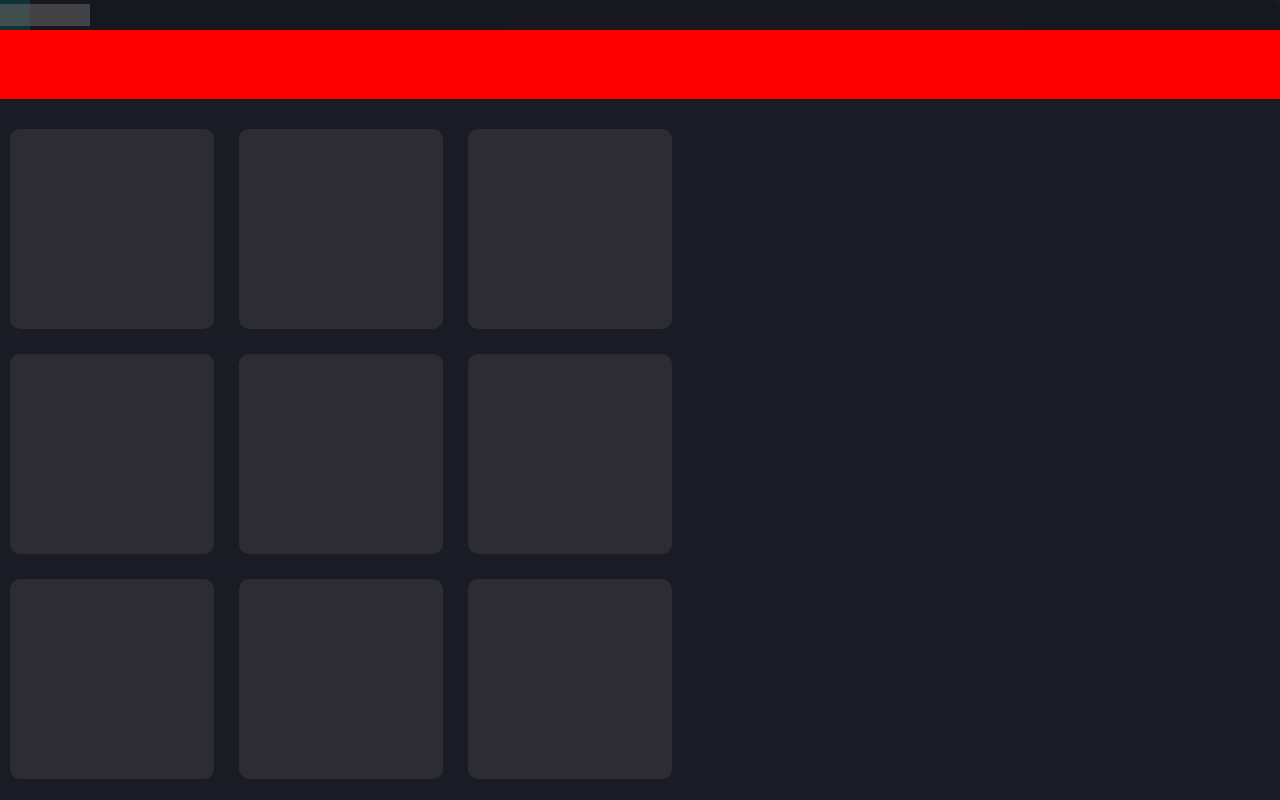
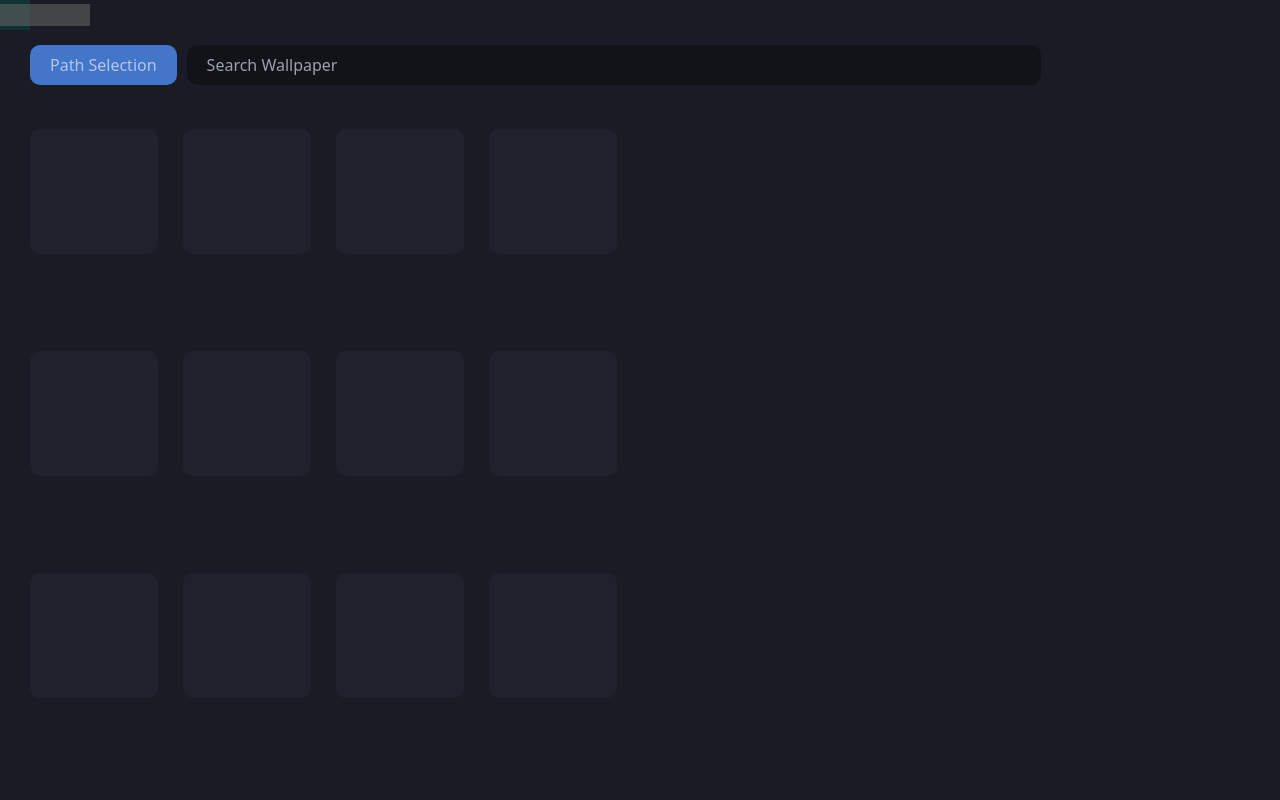
Before and after one commit to MarquisTheCoder/PexelPaper, a SvelteKit app: page / in a window 1280 px wide. Built offline with nearby package versions, Linux system fonts and the light colour scheme; grey boxes are pictures that could not be loaded.

Commit message:
MarquisTheCoder:  Thu Oct 26 10:01:37 CDT 2023

```diff
--- a/src/lib/components/video/WallpaperPreview.svelte
+++ b/src/lib/components/video/WallpaperPreview.svelte
@@ -8,9 +8,9 @@
 
 <style>
     div{
-        width: 30%;
-        height: 200px;
-        background-color: #2d2c32;
+        width: 20%;
+        height: 125px;
+        background-color: #20212C;
         border-radius: 10px;
         cursor: pointer;
     }
--- a/src/lib/components/window/Titlebar.svelte
+++ b/src/lib/components/window/Titlebar.svelte
@@ -22,7 +22,7 @@
   .titlebar {
     height: 30px;
     width: 100vw;
-    background: #00000022;
+    background: #1A1C25;
     user-select: none;
     display: flex;
     justify-content: flex-end;
--- a/src/routes/+page.svelte
+++ b/src/routes/+page.svelte
@@ -9,11 +9,11 @@
 <Titlebar/>
 <Window>
     <section id="path-selection">
+        <button type="button" id="path">Path Selection</button>
+        <input id="search" placeholder="Search Wallpaper"/>
     </section>
+
     <section id="wallpaper-previews">
-        <WallpaperPreview />
-        <WallpaperPreview />
-        <WallpaperPreview />
         <WallpaperPreview />
         <WallpaperPreview />
         <WallpaperPreview />
@@ -34,15 +34,36 @@
         color: black;
         font-size: 10rem;
     }
+    #path{
+        border-radius: 10px;
+        color: #ffffff99;
+        padding: 0 20px 0 20px;
+        background-color: #4375C9;
+        height: 40px;
+    }
+    #search{
+        background-color: #121319;
+        width: 70%;
+        height: 40px;
+        border-radius: 10px;
+        color: #ffffff99;
+        padding: 0 20px 0 20px;
+        font-weight: lighter;
+    }
+
     #path-selection{
         height: 80px;
         width: 100vw;
-        background-color: red;
         display: flex;
         flex-direction: row;
+        align-items: center;
+        justify-content: start;
+        padding: 0 30px 0 30px;
+        gap: 10px;
     }
+
     #wallpaper-previews{
-        padding: 30px 10px 30px 10px;
+        padding: 30px 30px;
         display: flex;
         flex-direction: row;
         flex-wrap: wrap;
```
Also changed, not shown: 1 other file (tests, documents, lock files or other folders).
